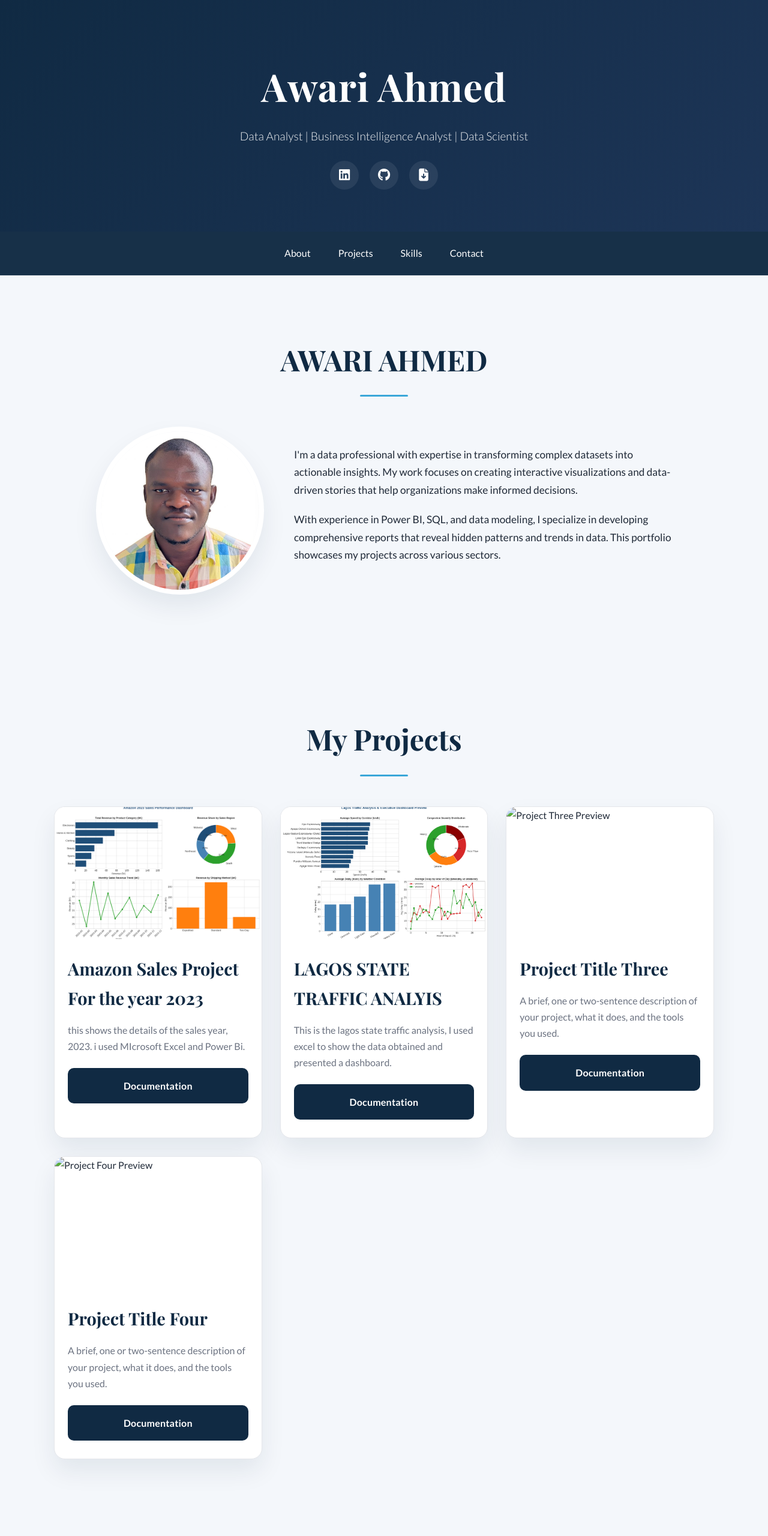
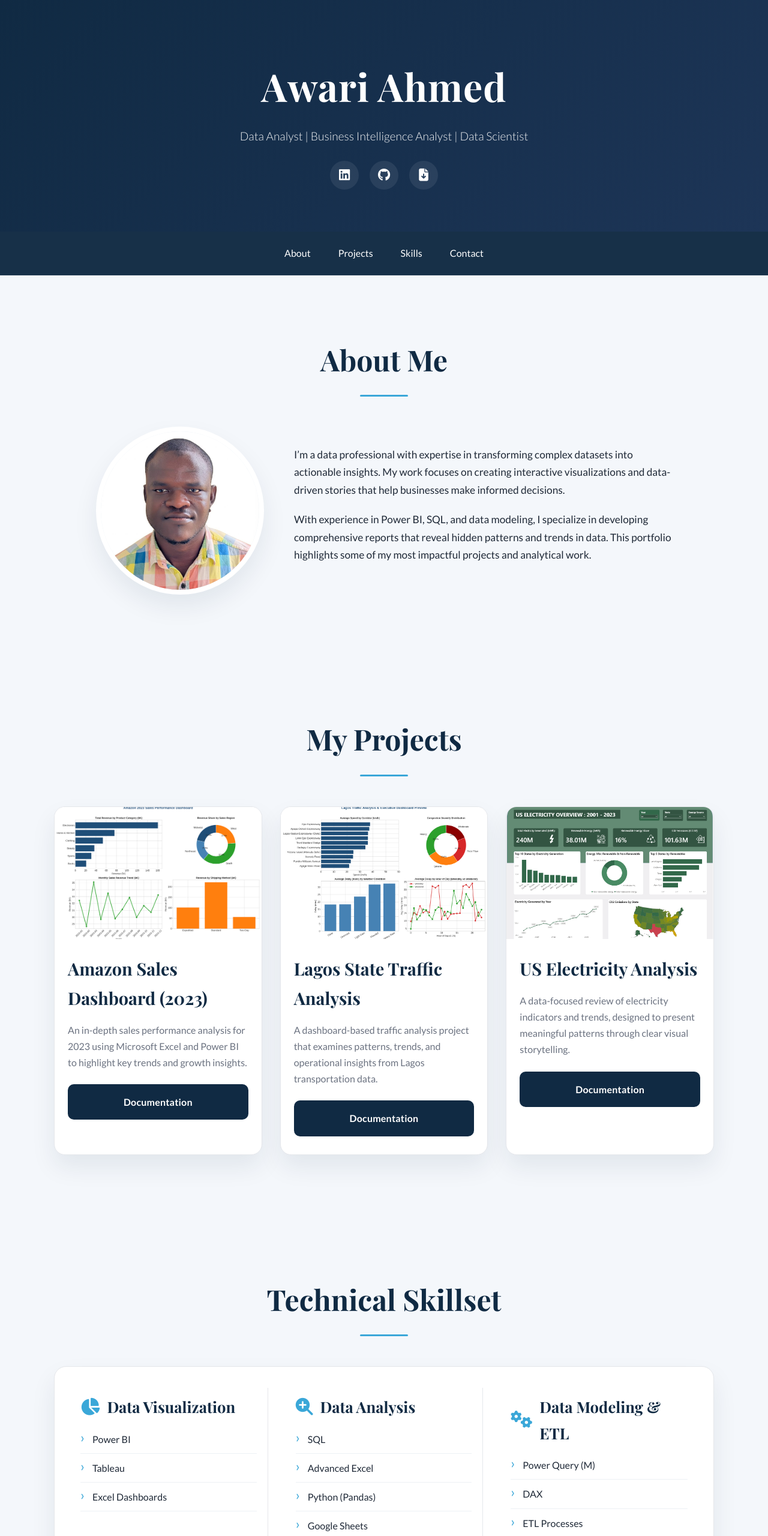
Before and after one commit to awariahmed/ahmedip.github.io, a plain HTML site: page index.html in a window 1280 px wide. Shown: the top 2560 px of the page at 60% size. Drawn offline with nearby package versions, Linux system fonts and the light colour scheme; files whose address does not match are found by name.

Commit message:
Refactor index.html for improved structure and clarity

```diff
--- a/index.html
+++ b/index.html
@@ -2,40 +2,43 @@
 <html lang="en">
 <head>
     <meta charset="UTF-8">
-    <meta name="viewport" content="width=device-width, initial-scale=0.5">
-
+    <meta name="viewport" content="width=device-width, initial-scale=1.0">
     <title>Awari Ahmed | Data Analysis Portfolio</title>
 
     <link rel="icon" type="image/png" href="favicon-32x32.png">
     <link rel="apple-touch-icon" href="favicon-32x32.png">
 
-    <!-- Google Fonts for Elegant Typography -->
+    <!-- Google Fonts -->
     <link rel="preconnect" href="https://fonts.googleapis.com">
     <link rel="preconnect" href="https://fonts.gstatic.com" crossorigin>
-    <link href="https://fonts.googleapis.com/css2?family=Lato:wght@300;400;700&amp;family=Playfair+Display:wght@500;700&amp;display=swap" rel="stylesheet">
+    <link href="https://fonts.googleapis.com/css2?family=Lato:wght@300;400;700&family=Playfair+Display:wght@500;700&display=swap" rel="stylesheet">
 
-    <!-- Font Awesome for Icons -->
+    <!-- Font Awesome -->
     <link rel="stylesheet" href="https://cdnjs.cloudflare.com/ajax/libs/font-awesome/6.4.2/css/all.min.css">
 
-    <!-- Your Stylesheet -->
+    <!-- Styles -->
     <link rel="stylesheet" href="assets/css/style.css">
 </head>
 <body>
 
-<!-- HEADER SECTION -->
     <header>
         <div class="container">
             <h1>Awari Ahmed</h1>
             <p>Data Analyst | Business Intelligence Analyst | Data Scientist</p>
             <div class="social-links">
-            <a href="https://www.linkedin.com/in/awariahmed" target="_blank" rel="noopener noreferrer" title="LinkedIn" aria-label="LinkedIn"><i class="fab fa-linkedin" aria-hidden="true"></i></a>
-            <a href="https://awariahmed.github.io/" target="_blank" rel="noopener noreferrer" title="GitHub Pages" aria-label="GitHub Pages"><i class="fab fa-github" aria-hidden="true"></i></a>
-            <a href="assets/Ahmed%20Awari%20CV.pdf" download title="Download CV" aria-label="Download CV"><i class="fas fa-file-arrow-down" aria-hidden="true"></i></a>
+                <a href="https://www.linkedin.com/in/awariahmed" target="_blank" rel="noopener noreferrer" title="LinkedIn" aria-label="LinkedIn">
+                    <i class="fab fa-linkedin" aria-hidden="true"></i>
+                </a>
+                <a href="https://github.com/awariahmed" target="_blank" rel="noopener noreferrer" title="GitHub" aria-label="GitHub">
+                    <i class="fab fa-github" aria-hidden="true"></i>
+                </a>
+                <a href="Ahmed%20Awari%20cv.pdf" download title="Download CV" aria-label="Download CV">
+                    <i class="fas fa-file-arrow-down" aria-hidden="true"></i>
+                </a>
             </div>
         </div>
     </header>
 
-<!-- NAVIGATION -->
     <nav>
         <div class="container">
             <ul>
@@ -47,70 +50,53 @@
         </div>
     </nav>
 
-<!-- ABOUT SECTION -->
     <section id="about" class="section">
         <div class="container">
-        <h2>AWARI AHMED</h2>
+            <h2>About Me</h2>
             <div class="about-content">
-            <img src="D:\GITBU\awariahmed.github.io-main\assets\images\IMG-20260926-WA0014.jpg" alt="Awari Ahmed" class="profile-photo">
+                <img src="assets/images/IMG-20260926-WA0014.jpg" alt="Awari Ahmed" class="profile-photo" loading="lazy">
                 <div class="about-text">
-                <p>I'm a data professional with expertise in transforming complex datasets into actionable insights. My work focuses on creating interactive visualizations and data-driven stories that help organizations make informed decisions.</p>
-                <p>With experience in Power BI, SQL, and data modeling, I specialize in developing comprehensive reports that reveal hidden patterns and trends in data. This portfolio showcases my projects across various sectors.</p>
+                    <p>I’m a data professional with expertise in transforming complex datasets into actionable insights. My work focuses on creating interactive visualizations and data-driven stories that help businesses make informed decisions.</p>
+                    <p>With experience in Power BI, SQL, and data modeling, I specialize in developing comprehensive reports that reveal hidden patterns and trends in data. This portfolio highlights some of my most impactful projects and analytical work.</p>
                 </div>
             </div>
         </div>
     </section>
 
-<!-- PROJECTS SECTION -->
     <section id="projects" class="section">
         <div class="container">
             <h2>My Projects</h2>
             <div class="projects-grid">
 
-            <!-- Project 1 -->
                 <div class="project-card">
-                <img src="D:\GITBU\awariahmed.github.io-main\assets\images\amazon_sales_dashboard.png" alt="Project One Preview">
+                    <img src="assets/images/amazon_sales_dashboard.png" alt="Amazon Sales Dashboard" loading="lazy">
                     <div class="project-card-content">
-                    <h3>Amazon Sales Project For the year 2023</h3>
-                    <p>this shows the details of the sales year, 2023. i used MIcrosoft Excel and Power Bi.</p>
+                        <h3>Amazon Sales Dashboard (2023)</h3>
+                        <p>An in-depth sales performance analysis for 2023 using Microsoft Excel and Power BI to highlight key trends and growth insights.</p>
                         <div class="project-buttons">
                             <a href="https://github.com/awariahmed/PROJECT--The-sales-of-amazon-for-year-2023" target="_blank" rel="noopener noreferrer" class="btn">Documentation</a>
                         </div>
                     </div>
                 </div>
 
-            <!-- Project 2 -->
                 <div class="project-card">
-                <img src="D:\GITBU\awariahmed.github.io-main\assets\images\Lagos_Traffic_Executive_Dashboard_Doc.png" alt="Project Two Preview">
+                    <img src="assets/images/Lagos_Traffic_Executive_Dashboard_Doc.png" alt="Lagos State Traffic Analysis" loading="lazy">
                     <div class="project-card-content">
-                    <h3>LAGOS STATE TRAFFIC ANALYIS</h3>
-                    <p>This is the lagos state traffic analysis, I used excel to show the data obtained and presented  a dashboard.</p>
+                        <h3>Lagos State Traffic Analysis</h3>
+                        <p>A dashboard-based traffic analysis project that examines patterns, trends, and operational insights from Lagos transportation data.</p>
                         <div class="project-buttons">
-                        <a href="https://github.com/awariahmed/Project-b--Lagos-state-traffic-analysis" class="btn">Documentation</a>
+                            <a href="https://github.com/awariahmed/Project-b--Lagos-state-traffic-analysis" target="_blank" rel="noopener noreferrer" class="btn">Documentation</a>
                         </div>
                     </div>
                 </div>
 
-            <!-- Project 3 -->
                 <div class="project-card">
-                <img src="assets/images/project-placeholder-3.jpg" alt="Project Three Preview">
+                    <img src="assets/images/US-Elec.png" alt="US Electricity Analysis" loading="lazy">
                     <div class="project-card-content">
-                    <h3>Project Title Three</h3>
-                    <p>A brief, one or two-sentence description of your project, what it does, and the tools you used.</p>
+                        <h3>US Electricity Analysis</h3>
+                        <p>A data-focused review of electricity indicators and trends, designed to present meaningful patterns through clear visual storytelling.</p>
                         <div class="project-buttons">
-                        <a href="https://DGmawari.github.io/" target="_blank" rel="noopener noreferrer" class="btn">Documentation</a>
-                    </div>
-                </div>
-            </div>
-
-            <!-- Project 4 -->
-            <div class="project-card">
-                <img src="assets/images/project-placeholder-4.jpg" alt="Project Four Preview">
-                <div class="project-card-content">
-                    <h3>Project Title Four</h3>
-                    <p>A brief, one or two-sentence description of your project, what it does, and the tools you used.</p>
-                    <div class="project-buttons">
-                        <a href="https://DGmawari.github.io/" target="_blank" rel="noopener noreferrer" class="btn">Documentation</a>
+                            <a href="#" class="btn">Documentation</a>
                         </div>
                     </div>
                 </div>
@@ -119,13 +105,10 @@
         </div>
     </section>
 
-<!-- SKILLS SECTION -->
     <section id="skills" class="section">
         <div class="container">
             <h2>Technical Skillset</h2>
             <div class="skills-table">
-
-            <!-- Column 1: Data Visualization -->
                 <div class="skill-column">
                     <div class="skill-header">
                         <i class="fas fa-chart-pie" aria-hidden="true"></i>
@@ -138,7 +121,6 @@
                     </ul>
                 </div>
 
-            <!-- Column 2: Data Analysis -->
                 <div class="skill-column">
                     <div class="skill-header">
                         <i class="fas fa-search-plus" aria-hidden="true"></i>
@@ -152,7 +134,6 @@
                     </ul>
                 </div>
 
-            <!-- Column 3: Data Modeling &amp; ETL -->
                 <div class="skill-column">
                     <div class="skill-header">
                         <i class="fas fa-cogs" aria-hidden="true"></i>
@@ -164,46 +145,41 @@
                         <li>ETL Processes</li>
                     </ul>
                 </div>
-
             </div>
         </div>
     </section>
 
-<!-- CONTACT FORM SECTION -->
     <section id="contact" class="section">
         <div class="container">
-        <h2>Send me a message</h2>
+            <h2>Send Me a Message</h2>
+            <form action="https://formsubmit.co/awariahmed@gmail.com" method="POST" class="contact-form">
+                <p>Interested in collaborating or have questions about my work? I’d love to hear from you.</p>
 
-        <!-- Set your FormSubmit email and remove disabled from the submit button before publishing. -->
-        <form action="https://formsubmit.co/awariahmed@gmail.com" method="POST" class="contact-form">
-            <p>Interested in collaborating or have questions about my work? I'd love to hear from you!</p>
-
-            <!-- Form Fields -->
                 <div class="form-group">
                     <label for="name">Name</label>
                     <input type="text" name="name" id="name" placeholder="Your name" required>
                 </div>
+
                 <div class="form-group">
                     <label for="email">Email</label>
                     <input type="email" name="email" id="email" placeholder="Your email" required>
                 </div>
+
                 <div class="form-group">
                     <label for="subject">Subject</label>
                     <input type="text" name="subject" id="subject" placeholder="Subject" required>
                 </div>
+
                 <div class="form-group">
                     <label for="message">Message</label>
                     <textarea name="message" id="message" rows="6" placeholder="Your message" required></textarea>
                 </div>
 
-            <!-- Submit Button -->
-            <button type="submit" class="btn" disabled>Send Message</button>
-
+                <button type="submit" class="btn">Send Message</button>
             </form>
         </div>
     </section>
 
-<!-- FOOTER -->
     <footer>
         <div class="container">
             <p>&copy; 2026 Awari Ahmed. All rights reserved.</p>
@@ -211,6 +187,5 @@
     </footer>
 
     <script src="assets/js/main.js"></script>
-
 </body>
 </html>
```
Lines whose indentation alone changed are shown as unchanged.
